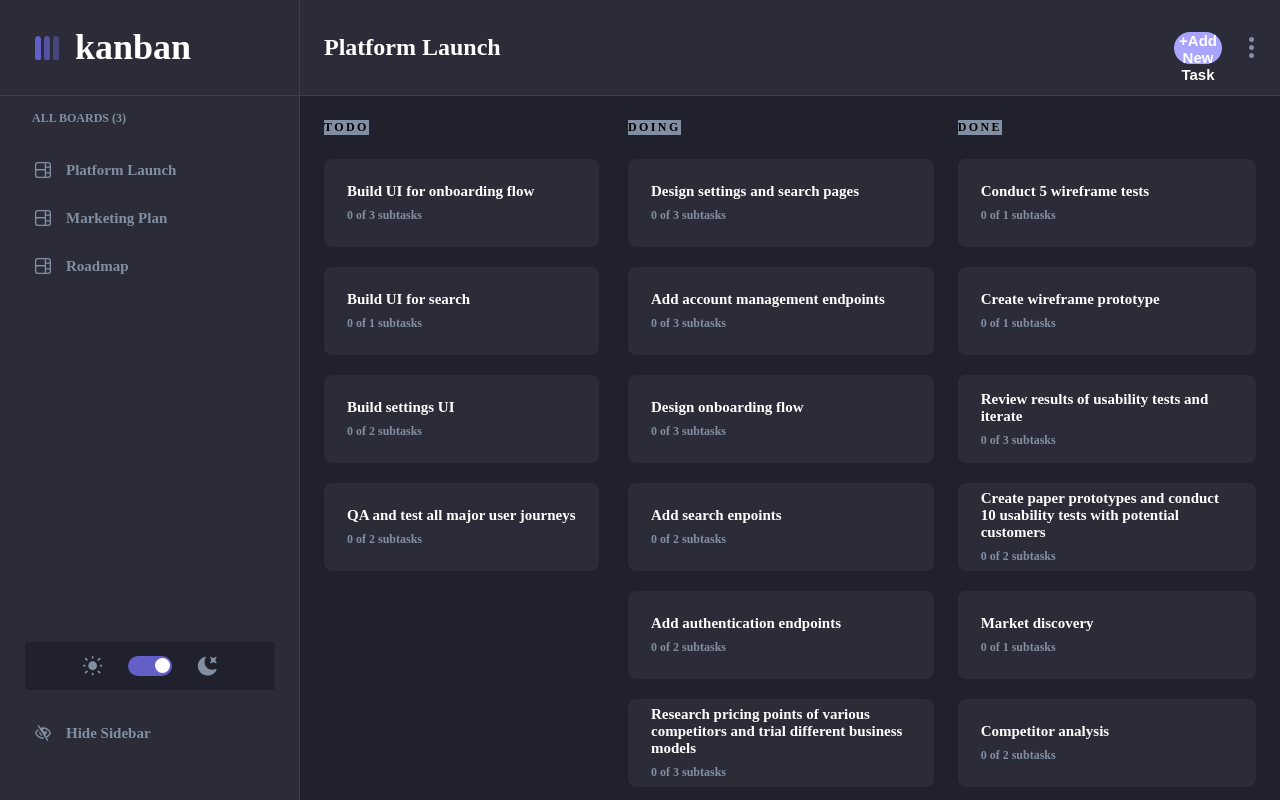
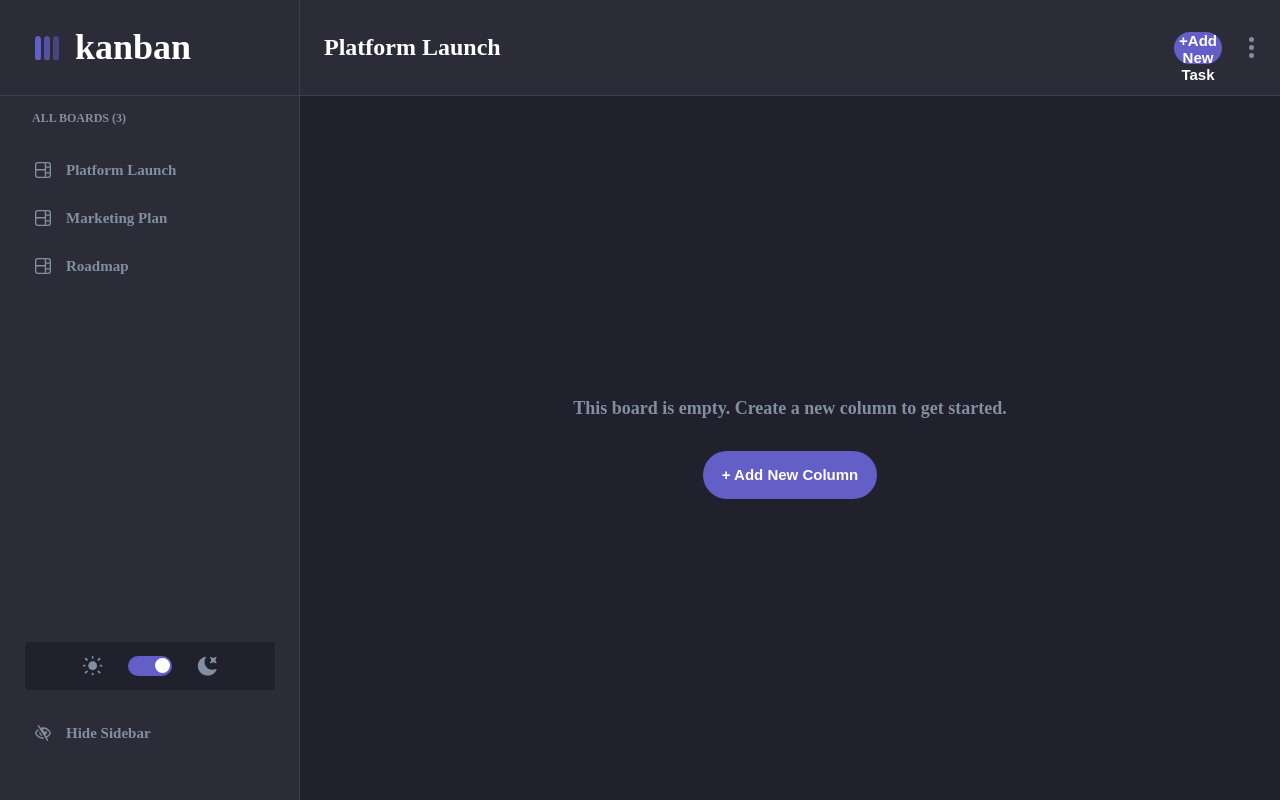
Before and after one commit to SVoznyuk18/kanban, a Next.js app: page / in a window 1280 px wide. Built offline with nearby package versions, Linux system fonts and the light colour scheme; no server answers.

Commit message:
create EmptyBoard

```diff
--- a/app/page.tsx
+++ b/app/page.tsx
@@ -1,6 +1,6 @@
 import styles from './page.module.css'
 
-import { Board } from '@/ComponentsRoot'
+import { EmptyBoard } from '@/ComponentsRoot'
 
 // const getData = async () => {
 //   try {
@@ -350,6 +350,8 @@ export default async function Home() {
 
   return (
     // @ts-ignore
-    <Board board={board} />
+    // <Board board={board} />
+    <EmptyBoard />
+
   )
 }
--- a/src/components/ClassicButton/ClassicButton.styled.tsx
+++ b/src/components/ClassicButton/ClassicButton.styled.tsx
@@ -1,11 +1,18 @@
 'use client'
 import styled from 'styled-components';
 
-export const Button = styled.button`
-	width: 48px;
-	height: 32px;
+interface IProps {
+	variant?: 'confirm' | 'light' | 'delete' | 'default',
+	width?: string,
+	height?: string,
+	disabled?: boolean,
+}
+
+export const Button = styled.button<IProps>`
+	width: ${({ width }) => width || '48px'};
+	height: ${({ height }) => height || '32px'};
 	border-radius: 24px;
-	background-color: #A8A4FF;
+	background-color: #635FC7;
 	cursor: pointer;
 	border: none;
 	color: #FFFF;
@@ -13,6 +20,6 @@ export const Button = styled.button`
 	font-weight: 700;
 
 	&:hover {
-		background-color: #635FC7;
+		background-color: #A8A4FF;
 	}
 `;
--- a/src/components/ClassicButton/ClassicButton.tsx
+++ b/src/components/ClassicButton/ClassicButton.tsx
@@ -11,9 +11,13 @@ interface IClassicButton {
 	onClick?: () => void,
 }
 
-const ClassicButton = ({ children }: IClassicButton) => {
+const ClassicButton = ({ children, width, height, onClick }: IClassicButton) => {
 	return (
-		<Button>
+		<Button
+			width={width}
+			height={height}
+			onClick={onClick}
+		>
 			{children}
 		</Button>
 
--- /dev/null
+++ b/src/components/EmptyBoard/EmptyBoard.styled.tsx
@@ -0,0 +1,20 @@
+'use client'
+import styled from 'styled-components';
+
+export const Wrapper = styled.div`
+  width: 100%;
+  height: 100%;
+  display: flex;
+  flex-direction: column;
+  align-items: center;
+  justify-content: center;
+  row-gap: 32px;
+`;
+
+export const Title = styled.h1`
+  color:  #828FA3;
+  text-align: center;
+  font-size: 18px;
+  font-weight: 700;
+  line-height: normal;
+`;
--- /dev/null
+++ b/src/components/EmptyBoard/EmptyBoard.tsx
@@ -0,0 +1,20 @@
+'use client'
+import ClassicButton from "../ClassicButton/ClassicButton";
+
+import { Wrapper, Title } from './EmptyBoard.styled';
+const EmptyBoard = () => {
+  return (
+    <Wrapper>
+      <Title>This board is empty. Create a new column to get started.</Title>
+      <ClassicButton
+        width='174px'
+        height="48px"
+        onClick={() => console.log('test')}
+      >
+        + Add New Column
+      </ClassicButton>
+    </Wrapper>
+  )
+}
+
+export default EmptyBoard;
--- a/src/components/index.tsx
+++ b/src/components/index.tsx
@@ -9,5 +9,6 @@ import ClassicButton from './ClassicButton/ClassicButton';
 import Board from "./Board/Board";
 import Column from "./Column/Column";
 import Task from './Task/Task';
+import EmptyBoard from './EmptyBoard/EmptyBoard';
 
-export { Modal, Sidebar, ThemeSwitcher, Nav, CustomSVG, Header, MobileMenu, ClassicButton, Board, Column, Task };
+export { Modal, Sidebar, ThemeSwitcher, Nav, CustomSVG, Header, MobileMenu, ClassicButton, Board, Column, Task, EmptyBoard };
```
